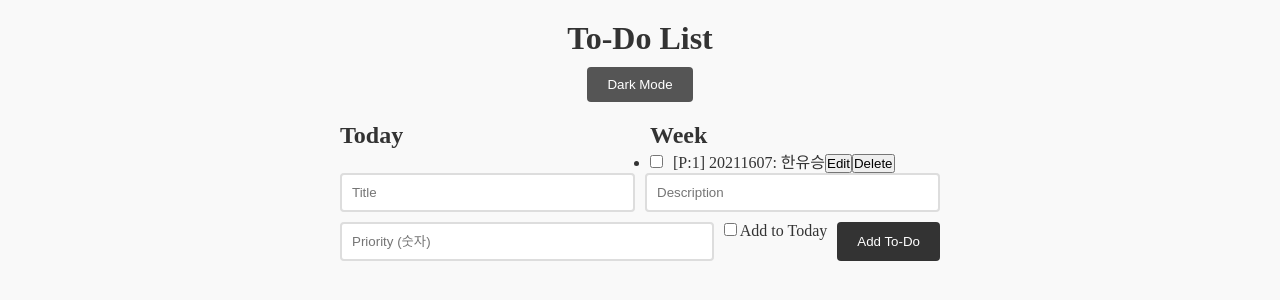
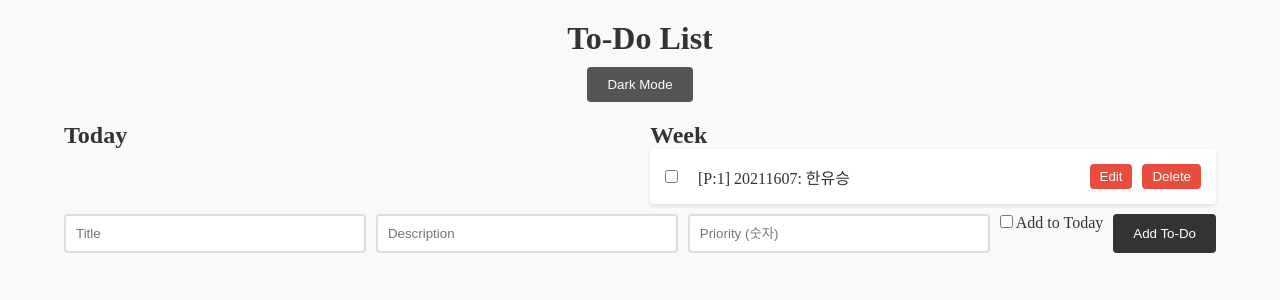
Before and after one commit to hanyuseung/FastApi_Todos_hanyu, a FastAPI app: page / in a window 1280 px wide. Shown: the top 300 px of the page. Run offline with FastAPI, Linux system fonts and the light colour scheme.

Commit message:
Fix: not updated css name update.

```diff
--- a/fastapi-app/main.py
+++ b/fastapi-app/main.py
@@ -1,3 +1,5 @@
+# main.py version 9.0.0
+
 import os, json
 from fastapi import FastAPI, HTTPException
 from fastapi.staticfiles import StaticFiles
--- a/fastapi-app/static/style.css
+++ b/fastapi-app/static/style.css
@@ -1,8 +1,6 @@
-/* CSS Version 1.0.0 */
-
+/* CSS Version 2.0.0 */
 
 /* list container */
-
 /* ─── 리스트 래퍼 ─── */
 .lists {
   display: flex;           /* 가로 정렬 */
@@ -24,18 +22,12 @@
   font-weight: bold;
 }
 
-
 /* ─── 컨테이너 최대 너비 조정 ─── */
 .container {
   max-width: none;         /* 600px 제한 제거 */
   width: 90vw;             /* 화면 너비의 90% 차지 (필요에 맞춰 변경) */
   margin: 0 auto;
 }
-
-
-
-
-
 
 /* 기본 리셋 및 폰트 설정 */
 * {
@@ -53,12 +45,6 @@ body {
 body.dark-mode.container {
   background-color: #2c3e50;
   color: #ecf0f1;
-}
-
-/* 컨테이너 중앙 정렬 */
-.container {
-  max-width: 600px;
-  margin: 0 auto;
 }
 
 /* 헤딩 스타일 */
@@ -120,12 +106,14 @@ h1 {
   background-color: #555;
 }
 
-/* To-Do 리스트 스타일링 */
-#todo-list {
+/* To-Do 리스트 스타일링 (Today/Week 리스트에 적용) */
+#today-list,
+#week-list {
   list-style: none;
 }
 
-#todo-list li {
+#today-list li,
+#week-list li {
   background-color: #fff;
   padding: 15px;
   margin-bottom: 10px;
@@ -135,12 +123,14 @@ h1 {
   box-shadow: 0 2px 4px rgba(0, 0, 0, 0.1);
 }
 
-#todo-list li span {
+#today-list li span,
+#week-list li span {
   flex: 1;
   margin-left: 10px;
 }
 
-#todo-list li button {
+#today-list li button,
+#week-list li button {
   margin-left: 10px;
   padding: 5px 10px;
   background-color: #e74c3c;
@@ -151,12 +141,9 @@ h1 {
   transition: background-color 0.3s;
 }
 
-#todo-list li button:hover {
+#today-list li button:hover,
+#week-list li button:hover {
   background-color: #c0392b;
-}
-
-#todo-list li span.complete {
-  text-decoration: line-through;
 }
 
 /* 완료된 항목 스타일 */
@@ -171,7 +158,8 @@ body.dark-mode {
   color: #ecf0f1;
 }
 
-body.dark-mode #todo-list li {
+body.dark-mode #today-list li,
+body.dark-mode #week-list li {
   background-color: #34495e;
 }
 
--- a/fastapi-app/templates/index.html
+++ b/fastapi-app/templates/index.html
@@ -1,3 +1,5 @@
+<!-- html version 9.0.0 -->
+
 <!DOCTYPE html>
 <html lang="en">
 <head>
```
